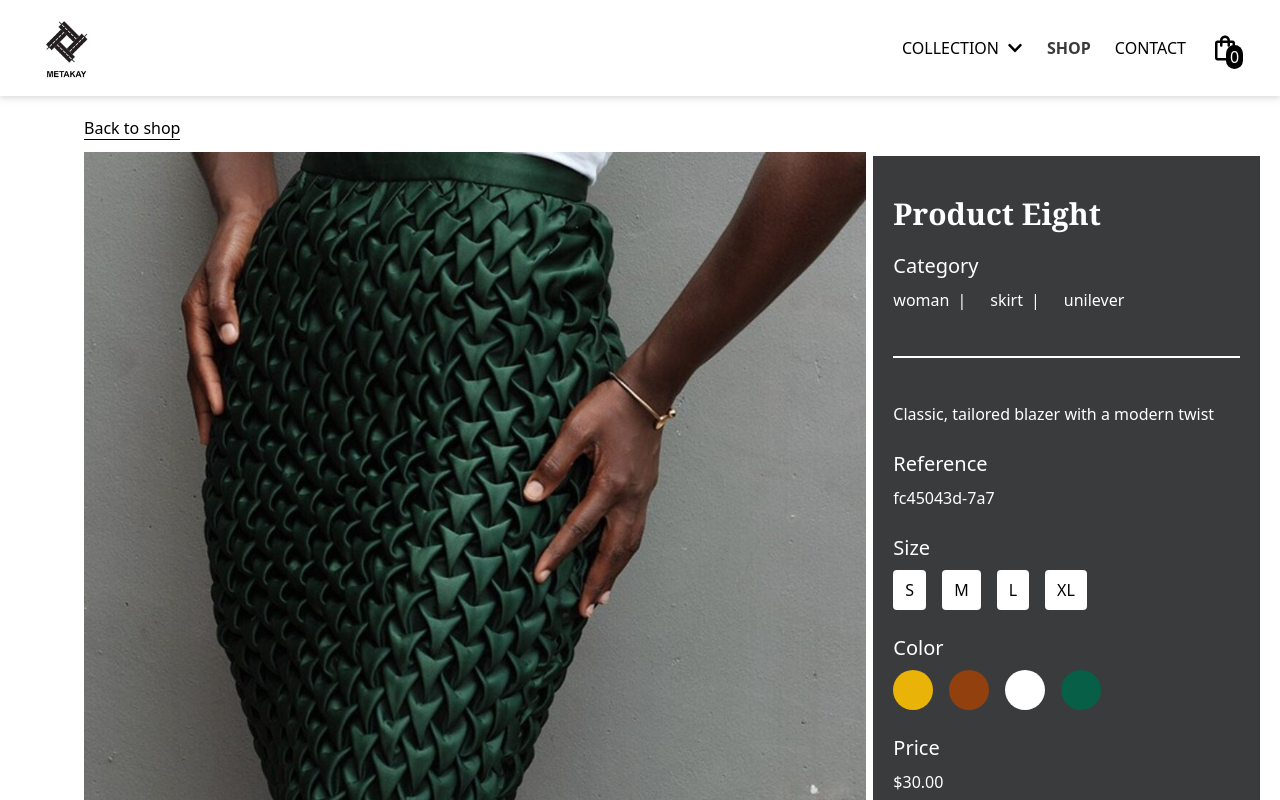
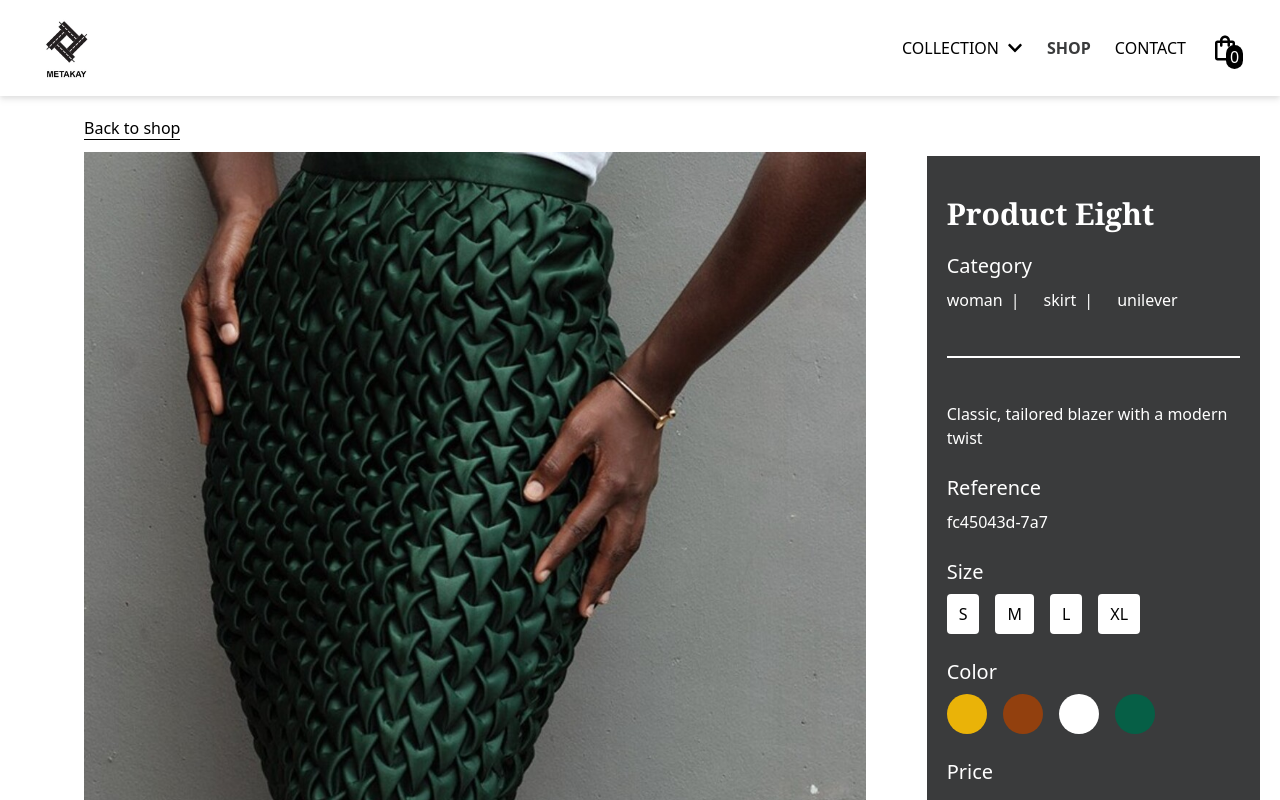
Before and after one commit to overwatch-coder/metakay, a React (Vite) app: page /shop/product-eight in a window 1280 px wide. Shown: the top 800 px of the page. Built offline with nearby package versions, Linux system fonts and the light colour scheme.

Commit message:
fixed gap issue with shop details page

```diff
--- a/src/pages/ShopDetails.jsx
+++ b/src/pages/ShopDetails.jsx
@@ -40,7 +40,7 @@
 
   return (
     <section>
-      <div className="grid grid-cols-1 lg:grid-cols-3 pt-5">
+      <div className="grid grid-cols-1 lg:grid-cols-3 pt-5 gap-y-10 lg:gap-x-20">
         {/* Product Images */}
         <section className="relative w-screen lg:w-[750px] xl:w-[950px] px-5 lg:px-16 flex flex-col gap-y-3 col-span-1 lg:col-span-2">
 
```
